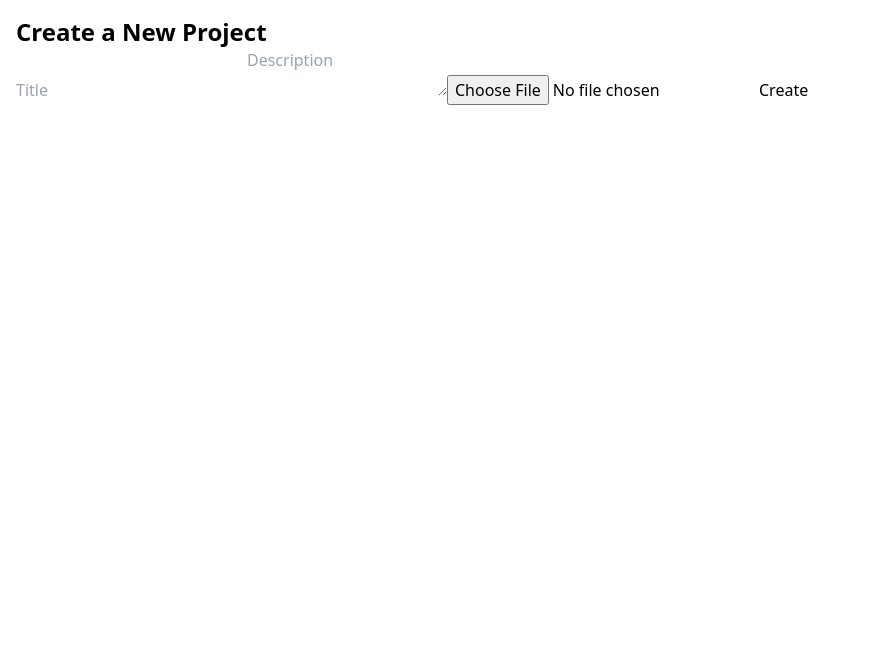
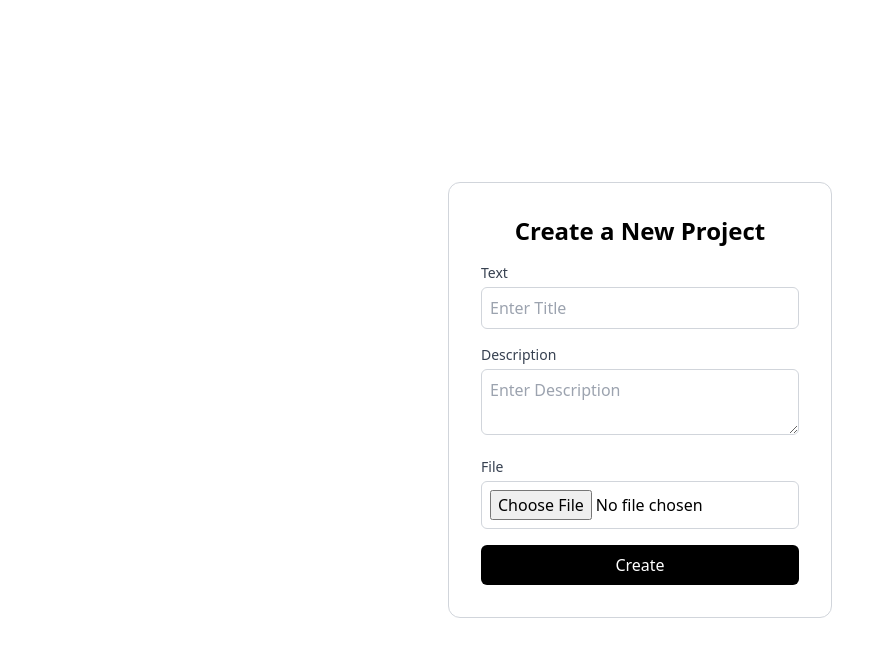
Before and after one commit to GreatnessGrace/PDF-Chat-APP, a Next.js app in the folder frontend/: page / in a window 1280 px wide. Shown: the top 656 px of the page, without its empty margins (0-879 px from the left). Built offline with nearby package versions, Linux system fonts and the light colour scheme.

Commit message:
home page styling update

```diff
--- a/frontend/pages/index.js
+++ b/frontend/pages/index.js
@@ -17,14 +17,33 @@ export default function Home() {
     };
 
     return (
-        <div className="container mx-auto p-4">
-            <h1 className="text-2xl font-bold">Create a New Project</h1>
+        <div className='flex items-center justify-center h-screen'>
+            <div className='w-96 p-8 border border-gray-300 rounded-xl'>
+
+                <h1 className="text-2xl font-bold mb-4 flex items-center justify-center">Create a New Project</h1>
+
             <form onSubmit={handleSubmit}>
-                <input type="text" placeholder="Title" value={title} onChange={(e) => setTitle(e.target.value)} required />
-                <textarea placeholder="Description" value={description} onChange={(e) => setDescription(e.target.value)} required />
-                <input type="file" onChange={(e) => setFile(e.target.files[0])} required />
-                <button type="submit">Create</button>
+            <div className='mb-4'>
+                <label htmlFor='text' className='block text-sm font-medium text-gray-700'>Text</label>
+                <input className='mt-1 p-2 border border-gray-300 rounded-md w-full' type="text" placeholder="Enter Title" value={title} onChange={(e) => setTitle(e.target.value)} required />
+                </div>
+
+                <div className='mb-4 relative'>
+                <label htmlFor='description' className='block text-sm font-medium text-gray-700'>Description</label>
+                <textarea className='mt-1 p-2 border border-gray-300 rounded-md w-full' placeholder="Enter Description" value={description} onChange={(e) => setDescription(e.target.value)} required />
+                </div>
+
+                <div className='mb-4 realtive'>
+                    <label htmlFor='file' className='block text-sm font-medium text-gray-700'>File</label>
+                <input className='mt-1 p-2 border border-gray-300 rounded-md w-full' type="file" onChange={(e) => setFile(e.target.files[0])} required />
+                </div>
+
+                <div className='flex justify-center'>
+                <button type="submit" className='w-full py-2 px-4 bg-black text-white rounded-md hover:bg-gray-800'>Create</button>
+                </div>
             </form>
+            </div>
         </div>
+
     );
 }
```
